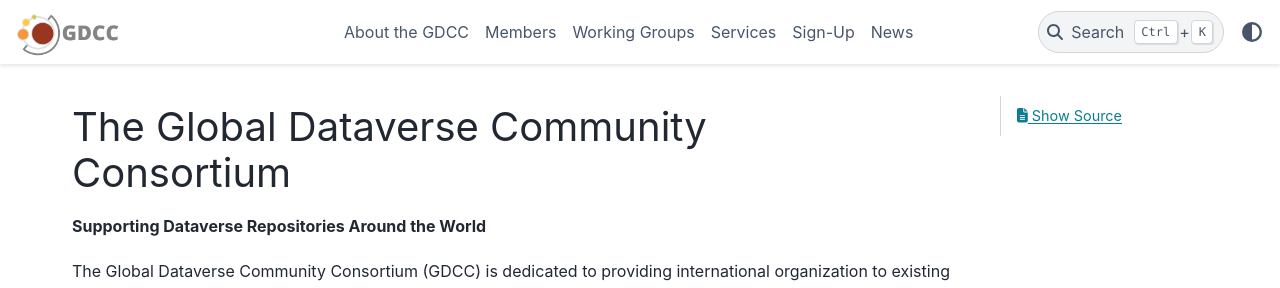
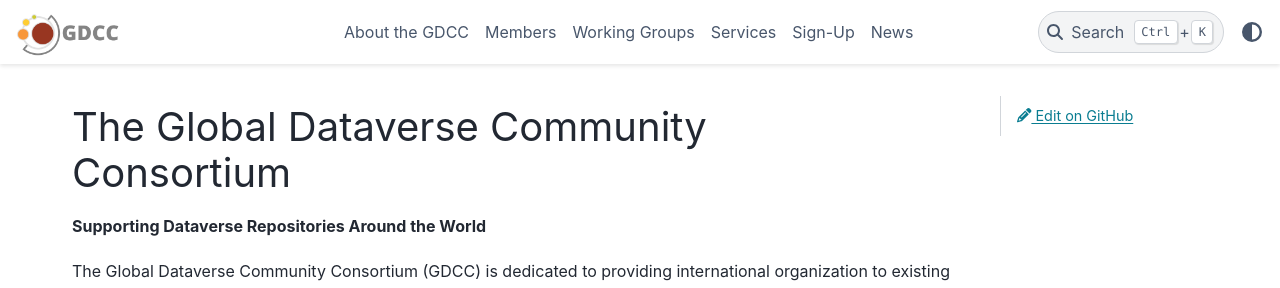
Before and after one commit to gdcc/www.gdcc.io, a Sphinx documentation site: the page built from source/index.md, in a window 1280 px wide. Shown: the top 288 px of the page. Built offline with Sphinx 7.4.7 and the PyData theme 0.15.4, drawn with Linux system fonts in a browser that asks for light colours; some of the changed lines change nothing that is shown.

Commit message:
replace "Show Source" with "Edit on GitHub"

```diff
--- a/source/conf.py
+++ b/source/conf.py
@@ -27,4 +27,14 @@
 html_theme_options = {
   "show_prev_next": False,
   "header_links_before_dropdown": 6,
+  # see https://pydata-sphinx-theme.readthedocs.io/en/stable/user_guide/source-buttons.html
+  "use_edit_page_button": True,
 }
+html_context = {
+    "github_user": "gdcc",
+    "github_repo": "www.gdcc.io",
+    "github_version": "main",
+    "doc_path": "source",
+}
+# see use_edit_page_button, which we use instead
+html_show_sourcelink = False
```
